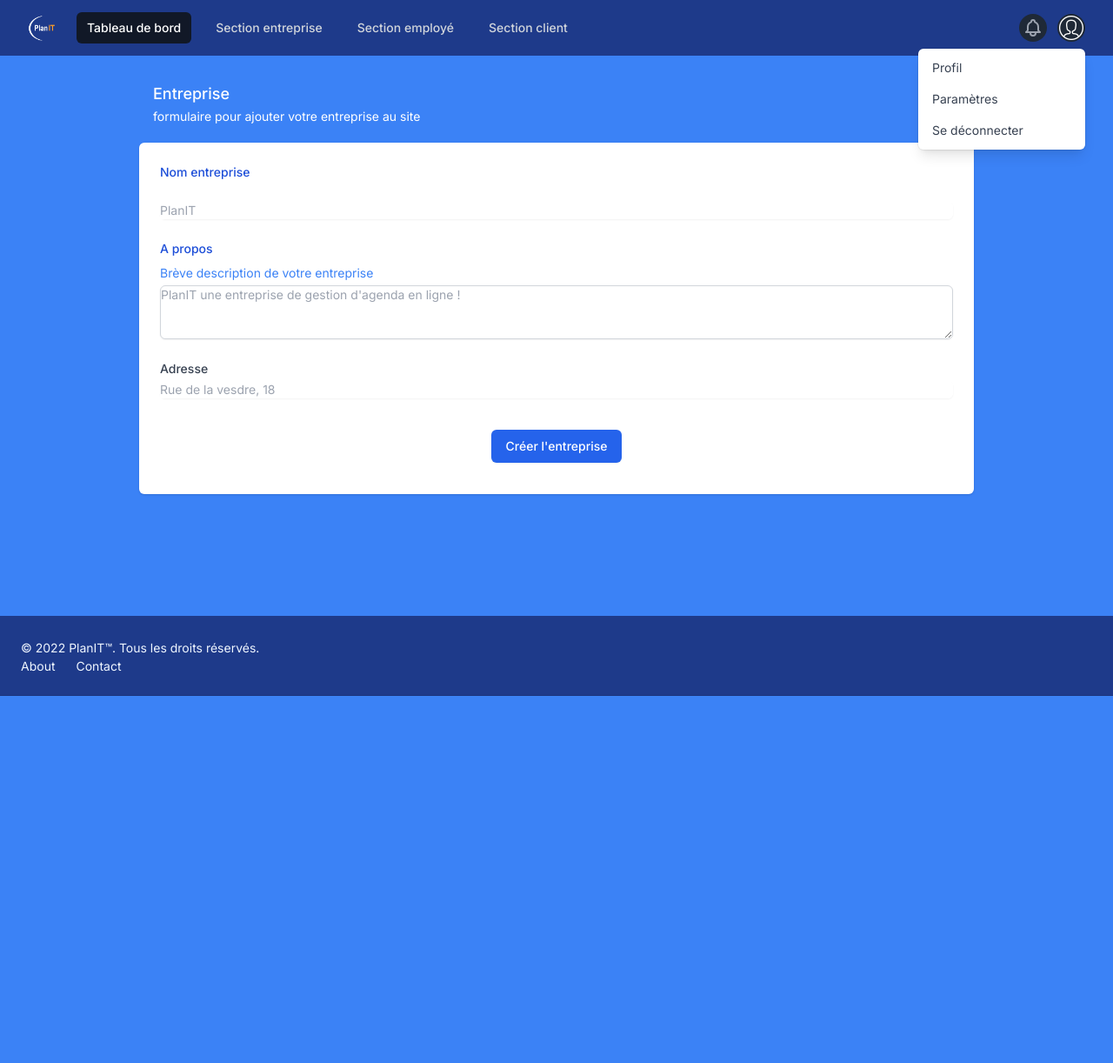
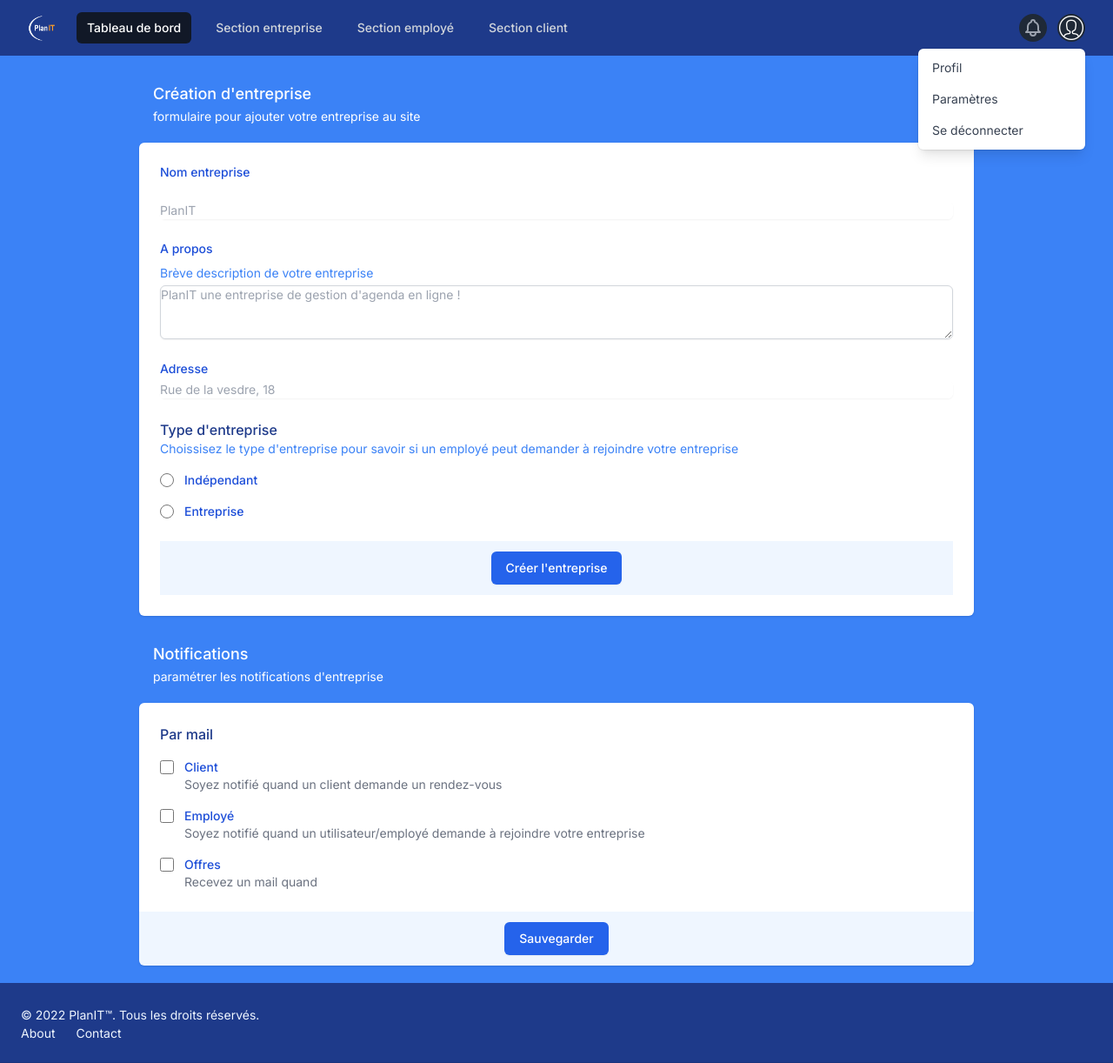
Before and after one commit to RFeno/PlanIT-Agenda-en-ligne, a PHP site: page /app/pages/sectionEntreprise.php in a window 1280 px wide. Shown: the whole page at 87% size. Before the commit the page ends 800 px from the top, so only its background shows below. Run offline with PHP 8.4, Linux system fonts and the light colour scheme; some libraries are stand-ins or nearby versions.

Commit message:
add notifications

```diff
--- a/app/pages/sectionEntreprise.php
+++ b/app/pages/sectionEntreprise.php
@@ -87,10 +87,10 @@
       </nav>
       <!-- fin nav bar-->
 
-      <!-- debut main -->
+      <!-- debut entreprise -->
       <div class="w-3/4 mx-auto">
         <div class="px-4">
-              <h3 class="mt-8 text-lg font-medium leading-6 text-white">Entreprise</h3>
+          <h3 class="mt-8 text-lg font-medium leading-6 text-white">Création d'entreprise</h3>
           <p class="mt-1 mb-5 text-sm text-white">formulaire pour ajouter votre entreprise au site</p>
         </div>
 
@@ -111,19 +111,87 @@
               </div>
 
               <div>
-                        <label class="block text-sm font-medium text-gray-700"> Adresse </label>
+              <label class="block text-sm font-medium text-blue-700"> Adresse </label>
                 <div class="mt-1 flex rounded-md shadow-sm">
                   <input type="text" name="adresse" id="adresse" class="focus:ring-blue-500 focus:border-blue-500 flex-1 block w-full rounded-none rounded-r-md sm:text-sm border-gray-300" placeholder="Rue de la vesdre, 18"/>
                 </div>
               </div>
-                      <div class="px-4 py-3 text-center sm:px-6">
-                        <button type="submit" class=" justify-center py-2 px-4 border border-transparent shadow-sm text-sm font-medium rounded-md text-white bg-blue-600 hover:bg-blue-700 focus:outline-none focus:ring-2 focus:ring-offset-2 focus:ring-blue-500">Créer l'entreprise</button>
+
+              <fieldset>
+                <div>
+                  <legend class="text-blue-900 font-medium ">Type d'entreprise</legend>
+                  <p class="text-sm text-blue-500">Choissisez le type d'entreprise pour savoir si un employé peut demander à rejoindre votre entreprise</p>
+                </div>
+                <div class="mt-4 space-y-4">
+                  <div class="flex items-center">
+                    <input id="independant" name="type-entreprise" type="radio" class="focus:ring-indigo-500 h-4 w-4 text-indigo-600 border-blue-300">
+                    <label for="independant" class="ml-3 block text-sm font-medium text-blue-700"> Indépendant </label>
+                  </div>
+                  <div class="flex items-center">
+                    <input id="entreprise" name="type-entreprise" type="radio" class="focus:ring-indigo-500 h-4 w-4 text-indigo-600 border-blue-300">
+                    <label for="entreprise" class="ml-3 block text-sm font-medium text-blue-700"> Entreprise </label>
+                  </div>
+                </div>
+              </fieldset>
+
+              <div class="bg-blue-50 px-4 py-3 text-center sm:px-6">
+                <button type="submit" class=" inline-flex justify-center py-2 px-4 border border-transparent shadow-sm text-sm font-medium rounded-md text-white bg-blue-600 hover:bg-blue-700 focus:outline-none focus:ring-2 focus:ring-offset-2 focus:ring-blue-500">Créer l'entreprise</button>
               </div>
                     </div>
                   </div>
                 </form>
               </div>
-      <!--fin main -->
+
+        <!--fin entreprise -->
+
+        <!--debut options -->
+        <div class="w-3/4 mx-auto mb-5 mt-5">
+          <div class="px-4">
+            <h3 class="mt-8 text-lg font-medium leading-6 text-white">Notifications</h3>
+            <p class="mt-1 mb-5 text-sm text-white">paramétrer les notifications d'entreprise</p>
+          </div>
+          <form action="#" method="POST">
+            <div class="shadow overflow-hidden sm:rounded-md">
+              <div class="px-4 py-5 bg-white space-y-6 sm:p-6">
+                <fieldset>
+                  <legend class="text-base font-medium text-blue-900">Par mail</legend>
+                  <div class="mt-4 space-y-4">
+                    <div class="flex items-start">
+                      <div class="flex items-center h-5">
+                        <input id="comments" name="comments" type="checkbox" class="focus:ring-blue-500 h-4 w-4 text-blue-600 border-gray-300 rounded">
+                      </div>
+                      <div class="ml-3 text-sm">
+                        <label for="comments" class="font-medium text-blue-700">Client</label>
+                        <p class="text-gray-500">Soyez notifié quand un client demande un rendez-vous</p>
+                      </div>
+                    </div>
+                    <div class="flex items-start">
+                      <div class="flex items-center h-5">
+                        <input id="candidates" name="candidates" type="checkbox" class="focus:ring-blue-500 h-4 w-4 text-blue-600 border-gray-300 rounded">
+                      </div>
+                      <div class="ml-3 text-sm">
+                        <label for="candidates" class="font-medium text-blue-700">Employé</label>
+                        <p class="text-gray-500">Soyez notifié quand un utilisateur/employé demande à rejoindre votre entreprise</p>
+                      </div>
+                    </div>
+                    <div class="flex items-start">
+                      <div class="flex items-center h-5">
+                        <input id="offers" name="offers" type="checkbox" class="focus:ring-blue-500 h-4 w-4 text-blue-600 border-gray-300 rounded">
+                      </div>
+                      <div class="ml-3 text-sm">
+                        <label for="offers" class="font-medium text-blue-700">Offres</label>
+                        <p class="text-gray-500">Recevez un mail quand</p>
+                      </div>
+                    </div>
+                  </div>
+                </fieldset>
+              </div>
+              <div class="px-4 py-3 bg-blue-50 text-center sm:px-6">
+                <button type="submit" class="inline-flex justify-center py-2 px-4 border border-transparent shadow-sm text-sm font-medium rounded-md text-white bg-blue-600 hover:bg-blue-700 focus:outline-none focus:ring-2 focus:ring-offset-2 focus:ring-blue-500">Sauvegarder</button>
+              </div>
+            </div>
+          </form>
+      </div>
 
 
       <footer class="sticky top-[100vh] w-full bg-blue-900 absolute bottom-0 p-4  md:items-center md:justify-between md:p-6">
```
Lines whose indentation alone changed are shown as unchanged.
